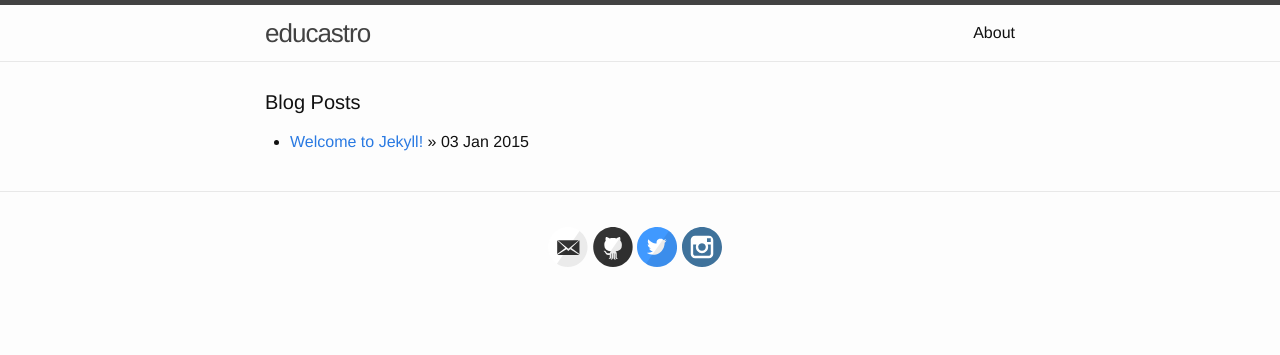
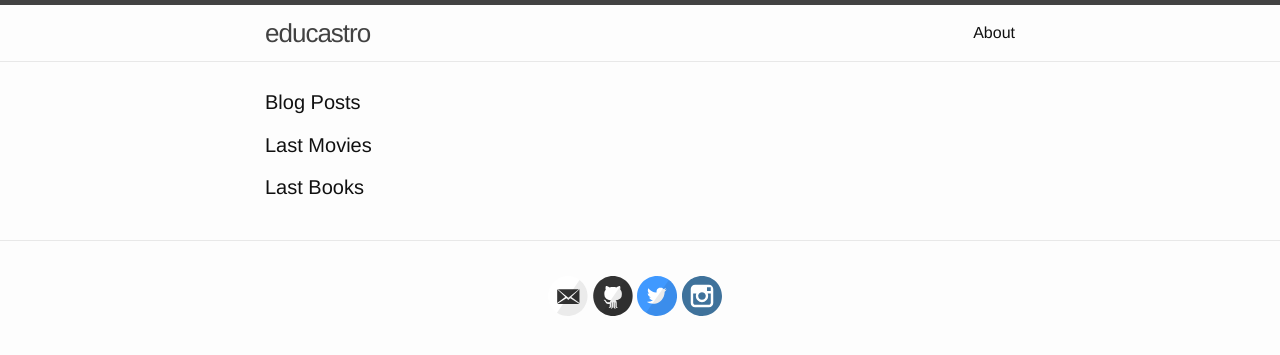
Before and after one commit to educastro/educastro.github.io, a Jekyll site: the page built from index.html, in a window 1280 px wide. Shown: the top 355 px of the page. Built offline with Jekyll 4.4.1, drawn with Linux system fonts in a browser that asks for light colours.

Commit message:
Add Last Movies and Last Books category and update automated things on main.scss

```diff
--- a/css/main.scss
+++ b/css/main.scss
@@ -27,14 +27,7 @@
 $on-palm:          600px;
 $on-laptop:        800px;
 
-.site-footer { padding: 10px 0; }
 .site-footer { text-align: center; }
-
-
-
-
-
-
 
 // Using media queries with like this:
 // @include media-query($on-palm) {
--- a/index.html
+++ b/index.html
@@ -3,12 +3,43 @@
 ---
 
 <div id="home">
+
+  <!-- Section for Blog Posts -->
+
   <h1 class="page-heading">Blog Posts</h1>
+
   <ul class="posts">
     {% for post in site.posts %}
-      <li><a href="{{ post.url }}">{{ post.title }}</a> &raquo; <span>{{ post.date | date_to_string }}</span></li>
+      {% if post.flag == 'regular_post' %}
+        <li><a href="{{ post.url }}">{{ post.title }}</a> &raquo; <span>{{ post.date | date_to_string }}</span></li>
+      {% endif %}
     {% endfor %}
   </ul>
+
+  <!-- Section for Last Movies Watched -->
+
+  <h1 class="page-heading">Last Movies</h1>
+
+  <ul class="posts">
+    {% for post in site.posts %}
+      {% if post.flag == 'movie_review' %}
+        <li><a href="{{ post.url }}">{{ post.title }}</a> &raquo; <span>{{ post.date | date_to_string }}</span></li>
+      {% endif %}
+    {% endfor %}
+  </ul>
+
+  <!-- Section for Last Read Books -->
+
+  <h1 class="page-heading">Last Books</h1>
+
+  <ul class="posts">
+    {% for post in site.posts %}
+      {% if post.flag == 'book_review' %}
+        <li><a href="{{ post.url }}">{{ post.title }}</a> &raquo; <span>{{ post.date | date_to_string }}</span></li>
+      {% endif %}
+    {% endfor %}
+  </ul>
+
 </div>
 
 <!--
```
Also changed, not shown: 1 other file.
